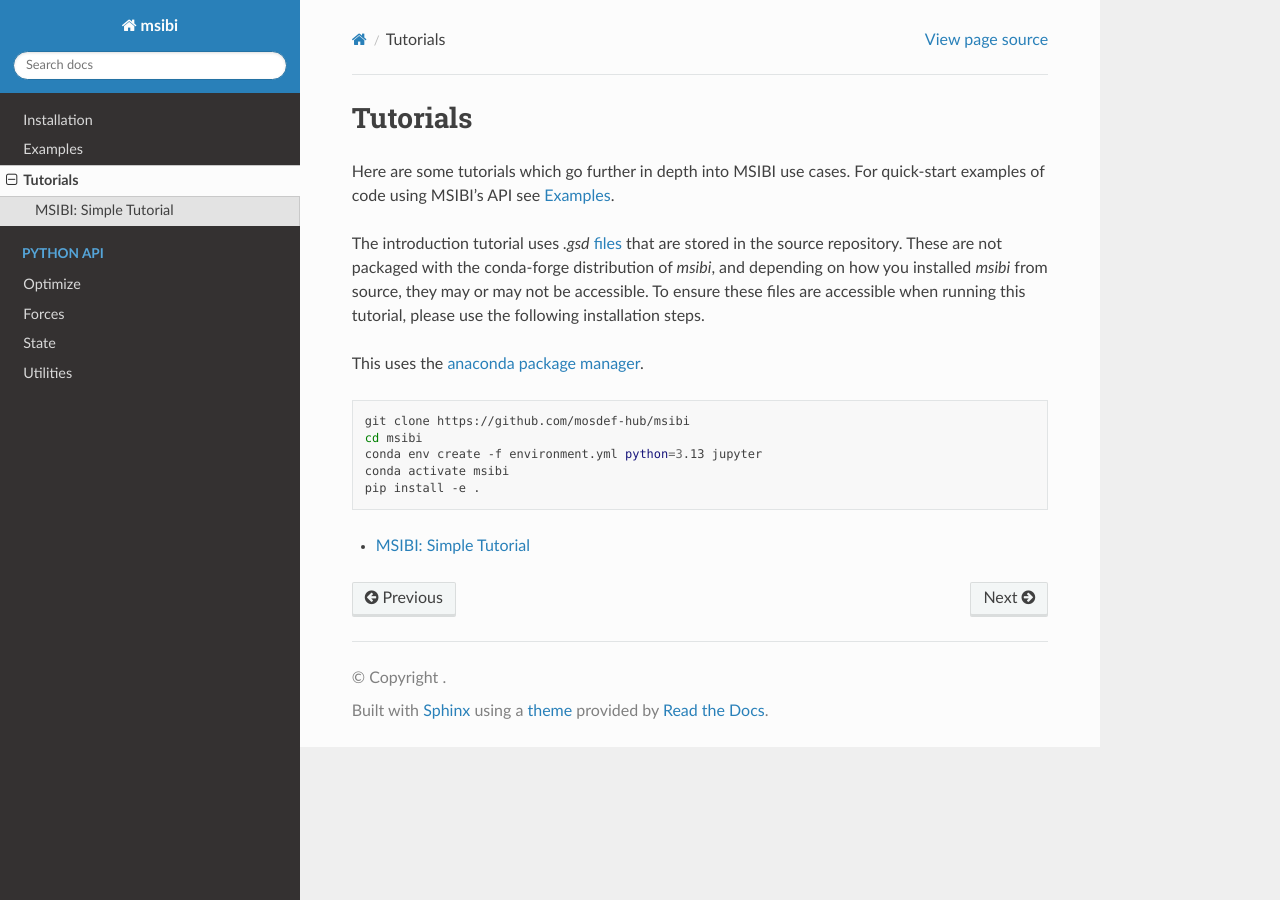
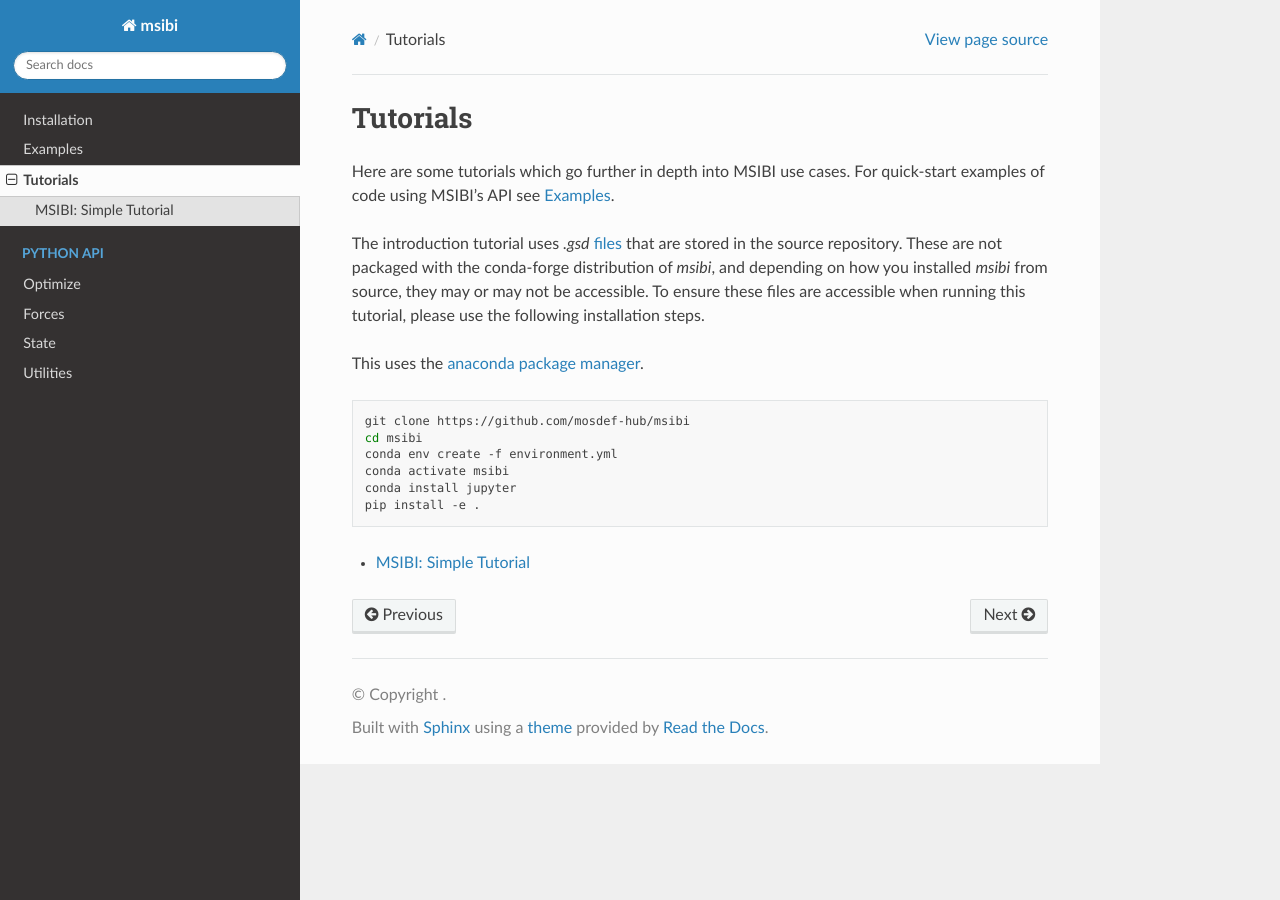
Before and after one commit to mosdef-hub/msibi, a Sphinx documentation site: the page built from docs/source/tutorials.rst, in a window 1280 px wide. Built offline with Sphinx 7.4.7 and the Read the Docs theme 3.1.0, drawn with Linux system fonts in a browser that asks for light colours.

Commit message:
Fix install instruction in tutorials section of docs

```diff
--- a/docs/source/tutorials.rst
+++ b/docs/source/tutorials.rst
@@ -12,8 +12,9 @@
 
    git clone https://github.com/mosdef-hub/msibi
    cd msibi
-   conda env create -f environment.yml python=3.13 jupyter
+   conda env create -f environment.yml
    conda activate msibi
+   conda install jupyter
    pip install -e .
 
 .. toctree::
```
